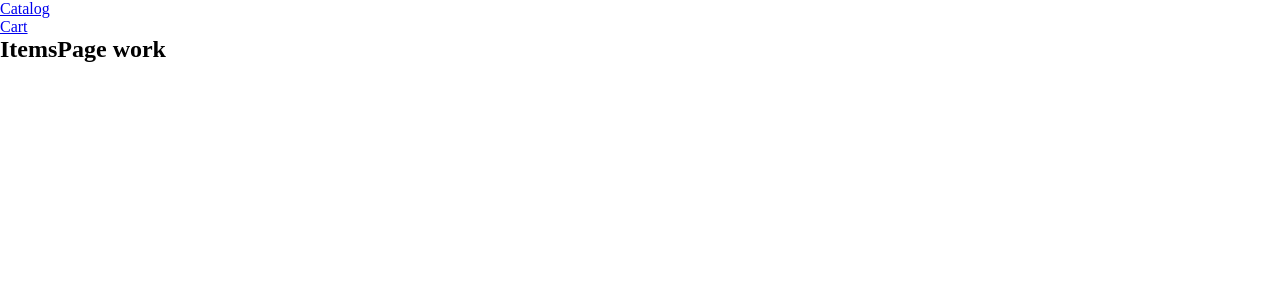
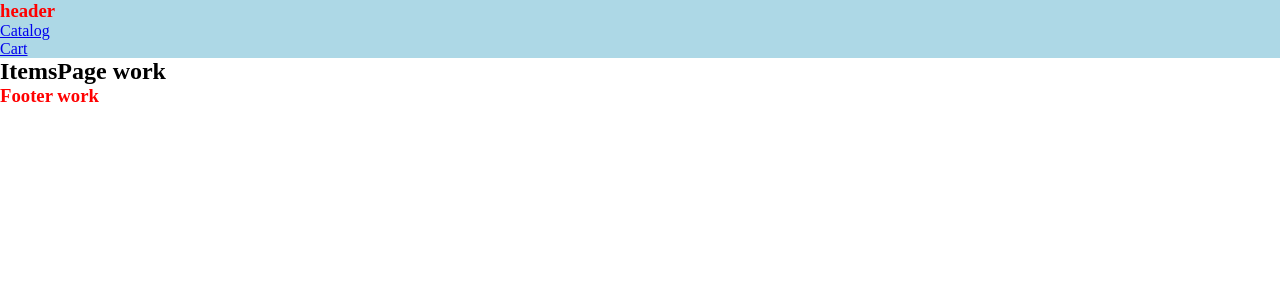
Before and after one commit to MaryAnzh/Online-Store, a React (Create React App) app: page / in a window 1280 px wide. Shown: the top 300 px of the page. Built offline with nearby package versions, Linux system fonts and the light colour scheme; a web font is replaced by a local one.

Commit message:
feat: add header layout

```diff
--- a/src/App.tsx
+++ b/src/App.tsx
@@ -1,31 +1,23 @@
 import React from 'react'
-import {BrowserRouter as Router, Routes, Route, Link} from 'react-router-dom'
-import {ItemsPage} from './pages/items-page/ItemsPage'
-import {CartPage} from './pages/cart-page/CartPage'
-import {NotFoundPage} from './pages/not-found-page/NotFoundPage'
-import {Checkbox} from './components/ui/checkbox/Checkbox'
+import { BrowserRouter as Router, Routes, Route, Link } from 'react-router-dom'
+import { ItemsPage } from './pages/items-page/ItemsPage'
+import { CartPage } from './pages/cart-page/CartPage'
+import { NotFoundPage } from './pages/not-found-page/NotFoundPage'
+import { Checkbox } from './components/ui/checkbox/Checkbox'
+import { Header } from './containers/header/Header'
+import { Footer } from './containers/footer/Footer'
 
 
 export const App = (): JSX.Element => (
     <Router>
-        <header>
-            <nav>
-                <ul>
-                    <li>
-                        <Link to="/">Catalog</Link>
-                    </li>
-                    <li>
-                        <Link to="/cart">Cart</Link>
-                    </li>
-                </ul>
-            </nav>
-        </header>
+        < Header />
         <main>
             <Routes>
-                <Route path="/" element={<ItemsPage/>}></Route>
-                <Route path="/cart" element={<CartPage/>}></Route>
-                <Route path="/*" element={<NotFoundPage/>}></Route>
+                <Route path="/" element={<ItemsPage />}></Route>
+                <Route path="/cart" element={<CartPage />}></Route>
+                <Route path="/*" element={<NotFoundPage />}></Route>
             </Routes>
         </main>
+        < Footer />
     </Router>
 )
--- a/src/containers/footer/Footer.tsx
+++ b/src/containers/footer/Footer.tsx
@@ -1,7 +1,8 @@
 import React from 'react'
-import styles from './Footer.scss'
-
+import './Footer.scss'
 
 export const Footer = (): JSX.Element => (
-    <h2>Footer work</h2>
+    <footer>
+        <h3 className='active'>Footer work</h3>
+    </footer>
 )
--- a/src/containers/header/Header.scss
+++ b/src/containers/header/Header.scss
@@ -0,0 +1,9 @@
+.header {
+    background: lightblue;
+
+
+}
+.active {
+    color: red;
+
+}
--- a/src/containers/header/Header.tsx
+++ b/src/containers/header/Header.tsx
@@ -1,7 +1,19 @@
 import React from 'react'
-import styles from './Header.scss'
-
+import { Link } from 'react-router-dom'
+import Style from './Header.scss';
 
 export const Header = (): JSX.Element => (
-    <h2>Header work</h2>
+    <header className='header' style={Style}>
+        <h3 className='active'>header</h3>
+        <nav>
+            <ul>
+                <li>
+                    <Link to="/">Catalog</Link>
+                </li>
+                <li>
+                    <Link to="/cart">Cart</Link>
+                </li>
+            </ul>
+        </nav>
+    </header>
 )
```
